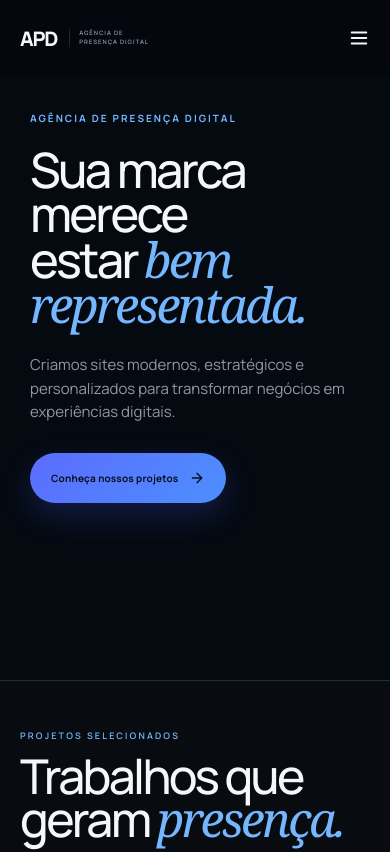
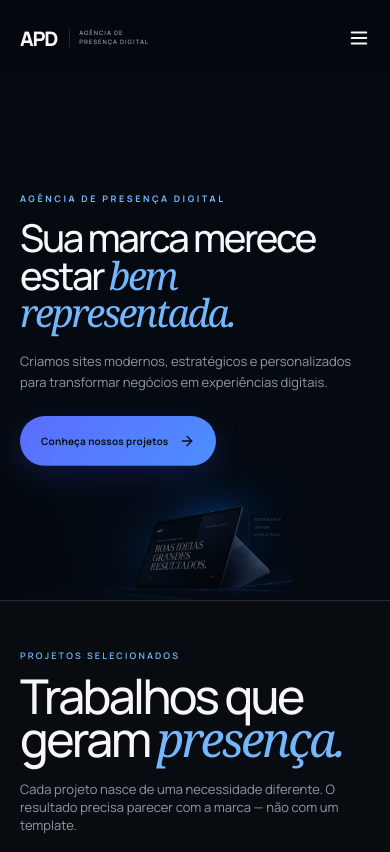
Before and after one commit to avanegm/apd-portfolio, a React (Vite) app: page / in a window 390 px wide. Shown: the top 852 px of the page. Built offline with nearby package versions, Linux system fonts and the light colour scheme.

Commit message:
Ajustes finais APD_7

```diff
--- a/src/styles.css
+++ b/src/styles.css
@@ -3774,55 +3774,76 @@ button {
 }
 
 /* =========================================================
-   APD — HERO MOBILE DEFINITIVO
+   HERO MOBILE — IMAGEM DECORATIVA NO CANTO INFERIOR
    ========================================================= */
 
 @media (max-width: 700px) {
-
-  /* -----------------------------------------
-     1. LIMPA O HERO
-     ----------------------------------------- */
 
   .hero {
     position: relative !important;
-
-    min-height: 680px !important;
-
-    padding: 112px 30px 48px !important;
-
-    display: block !important;
-
     overflow: hidden !important;
-
     background: #050a11 !important;
   }
 
-
-  /* -----------------------------------------
-     2. DESLIGA TODAS AS CAMADAS ANTIGAS
-     ----------------------------------------- */
-
-  .hero::before,
-  .hero::after {
+  /* Mantém o conteúdo completamente limpo */
+  .hero::before {
     display: none !important;
     content: none !important;
-    background: none !important;
-  }
-
-
-  /* -----------------------------------------
-     3. DESLIGA A IMAGEM COMO BACKGROUND
-     ----------------------------------------- */
-
-  .hero {
-    background-image: none !important;
-    background-color: #050a11 !important;
-  }
-
-
-  /* -----------------------------------------
-     4. ESCONDE A COMPOSIÇÃO ANTIGA
-     ----------------------------------------- */
+  }
+
+  /* Imagem somente como detalhe visual */
+  .hero::after {
+    content: "" !important;
+
+    position: absolute !important;
+
+    z-index: 1 !important;
+
+    right: -25% !important;
+    bottom: -5% !important;
+
+    width: 75% !important;
+    height: 42% !important;
+
+    background-image: url("/images/hero-devices.png") !important;
+    background-repeat: no-repeat !important;
+    background-size: contain !important;
+    background-position: right bottom !important;
+
+    opacity: .38 !important;
+
+    pointer-events: none !important;
+
+    /*
+      Suaviza a imagem para ela entrar no fundo
+      sem competir com o conteúdo.
+    */
+    -webkit-mask-image:
+      linear-gradient(
+        to bottom,
+        transparent 0%,
+        rgba(0,0,0,.25) 18%,
+        #000 45%,
+        #000 75%,
+        transparent 100%
+      );
+
+    mask-image:
+      linear-gradient(
+        to bottom,
+        transparent 0%,
+        rgba(0,0,0,.25) 18%,
+        #000 45%,
+        #000 75%,
+        transparent 100%
+      );
+  }
+
+  .hero-grid,
+  .hero-copy {
+    position: relative !important;
+    z-index: 5 !important;
+  }
 
   .hero-side,
   .hero-devices,
@@ -3834,154 +3855,4 @@ button {
   .device-curves {
     display: none !important;
   }
-
-
-  /* -----------------------------------------
-     5. GRID VIRA APENAS TEXTO
-     ----------------------------------------- */
-
-  .hero-grid {
-    position: relative !important;
-
-    z-index: 5 !important;
-
-    width: 100% !important;
-    max-width: 100% !important;
-
-    min-height: 0 !important;
-
-    margin: 0 !important;
-
-    display: block !important;
-  }
-
-
-  .hero-copy {
-    position: relative !important;
-
-    z-index: 10 !important;
-
-    width: 100% !important;
-    max-width: 100% !important;
-
-    padding: 0 !important;
-  }
-
-
-  /* -----------------------------------------
-     6. EYEBROW
-     ----------------------------------------- */
-
-  .hero-copy .eyebrow,
-  .hero-content .eyebrow {
-    margin: 0 0 24px !important;
-
-    color: var(--blue-bright) !important;
-
-    font-size: 10px !important;
-
-    line-height: 1.2 !important;
-
-    letter-spacing: .20em !important;
-  }
-
-
-  .hero-copy .eyebrow-dot,
-  .hero-content .eyebrow-dot {
-    display: none !important;
-  }
-
-
-  /* -----------------------------------------
-     7. TÍTULO
-     ----------------------------------------- */
-
-  .hero h1 {
-    position: relative !important;
-
-    z-index: 10 !important;
-
-    width: 100% !important;
-    max-width: 360px !important;
-
-    margin: 0 !important;
-
-    font-size: clamp(3rem, 12.5vw, 4rem) !important;
-
-    line-height: .91 !important;
-
-    letter-spacing: -.055em !important;
-
-    font-weight: 500 !important;
-  }
-
-
-  /* -----------------------------------------
-     8. DESCRIÇÃO
-     ----------------------------------------- */
-
-  .hero-description {
-    position: relative !important;
-
-    z-index: 10 !important;
-
-    max-width: 350px !important;
-
-    margin: 26px 0 0 !important;
-
-    font-size: 15px !important;
-
-    line-height: 1.55 !important;
-  }
-
-
-  /* -----------------------------------------
-     9. BOTÃO
-     ----------------------------------------- */
-
-  .hero-actions {
-    position: relative !important;
-
-    z-index: 10 !important;
-
-    margin-top: 30px !important;
-  }
-
-
-  .hero-actions .button {
-    position: relative !important;
-
-    z-index: 11 !important;
-  }
-
-
-  /* -----------------------------------------
-     10. ESPAÇO INFERIOR
-     ----------------------------------------- */
-
-  .hero-bottom {
-    display: none !important;
-  }
-}
-
-
-/* =========================================================
-   CELULARES PEQUENOS
-   ========================================================= */
-
-@media (max-width: 380px) {
-
-  .hero {
-    min-height: 650px !important;
-
-    padding: 105px 24px 42px !important;
-  }
-
-  .hero h1 {
-    font-size: 2.75rem !important;
-  }
-
-  .hero-description {
-    font-size: 14px !important;
-  }
-}
+}
```
